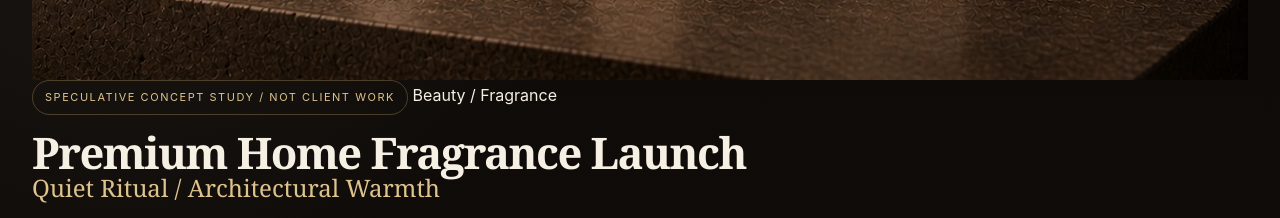
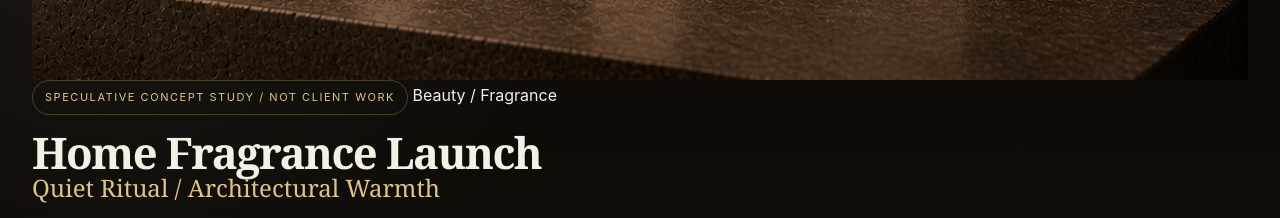
Before and after one commit to ipgroupussc-source/avenquell-site, a plain HTML site: page work/index.html in a window 1280 px wide. Shown: the part 1320-1538 px from the top of the page. Drawn offline with Linux system fonts and the light colour scheme.

Commit message:
Мобильное меню: кнопка названа как в шапке, пункт подменю укорочен
Два изъяна, найденные при осмотре открытого меню на телефоне.

Кнопка расходилась с десктопом: в шапке я вчера укоротила её до «Start Inquiry»,
а в мобильном меню осталась «Start the Conversation». Один и тот же элемент
назывался по-разному в зависимости от ширины экрана. Выровнено на девяти страницах.

Пункт подменю «Premium Home Fragrance Launch» упирался в край меню — именно он
растягивал grid-колонку до переполнения. Укорочен до «Home Fragrance Launch».
Слово «Premium» убрано здесь по той же причине, что вчера из названий услуг:
премиальность показывается работой, а не прилагательным. Замена прошла и по
заголовку карточки на /work/, и по title страниц кейса — это сознательно,
название должно быть одним везде. Заголовок самого кейса
«Quiet Ritual / Architectural Warmth» не тронут.

Co-Authored-By: Claude Opus 5 <noreply@anthropic.com>

```diff
--- a/work/index.html
+++ b/work/index.html
@@ -263,7 +263,7 @@
             </a>
             <a href="/work/cs01/">
               <span class="nav-dropdown-label">Case Study 01</span>
-              <span class="nav-dropdown-title">Premium Home Fragrance Launch</span>
+              <span class="nav-dropdown-title">Home Fragrance Launch</span>
             </a>
           </div>
         </div>
@@ -295,14 +295,14 @@
                 </a>
                 <a href="/work/cs01/">
                   <span class="nav-dropdown-label">Case Study 01</span>
-                  <span class="nav-dropdown-title">Premium Home Fragrance Launch</span>
+                  <span class="nav-dropdown-title">Home Fragrance Launch</span>
                 </a>
               </div>
             </div>
             <a href="/about/">About</a>
         <a href="/pricing/">Pricing</a>
             <a href="/contact/">Contact</a>
-            <a href="/contact/">Start the Conversation</a>
+            <a href="/contact/">Start Inquiry</a>
           </nav>
         </div>
       </div>
@@ -329,7 +329,7 @@
 
           <!-- CS01 — LIVE -->
           <article class="work-card work-card-featured">
-            <a class="work-card-image" href="/work/cs01/" aria-label="View Concept Study 01 — Premium Home Fragrance Launch">
+            <a class="work-card-image" href="/work/cs01/" aria-label="View Concept Study 01 — Home Fragrance Launch">
               <img
                 src="/assets/concept-study-01.jpeg"
                 alt="Premium home fragrance launch concept study by Avenquell Studio"
@@ -341,7 +341,7 @@
                 <span class="work-tag">Beauty / Fragrance</span>
               </div>
               <a class="work-card-title-link" href="/work/cs01/">
-                <h2>Premium Home Fragrance Launch</h2>
+                <h2>Home Fragrance Launch</h2>
               </a>
               <p class="concept-study-subtitle">Quiet Ritual / Architectural Warmth</p>
               <p>
```
Also changed, not shown: about/index.html (+3 -3 lines), concept-study-01.html (+1 -1 lines), contact/index.html (+3 -3 lines), index.html (+3 -3 lines), method/index.html (+3 -3 lines), pricing/index.html (+3 -3 lines), services/index.html (+3 -3 lines), standard/index.html (+3 -3 lines), work/cs01/index.html (+3 -3 lines).
